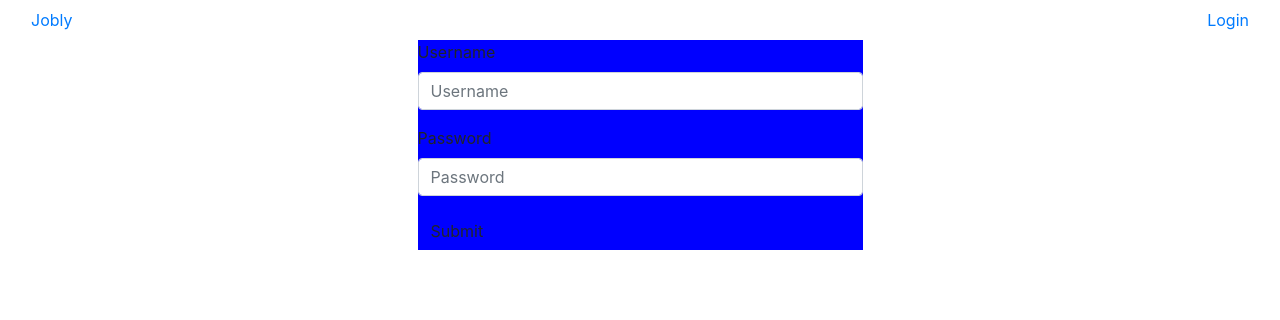
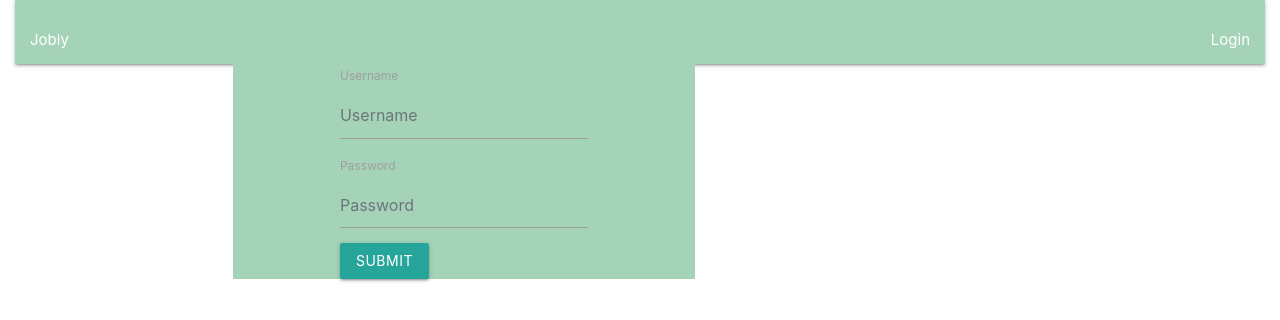
Before and after one commit to stephenisau/jobly, a React (Create React App) app in the folder frontend/: page /login in a window 1280 px wide. Shown: the top 320 px of the page. Built offline with nearby package versions, Linux system fonts and the light colour scheme.

Commit message:
found css color, added styling to nav and login

```diff
--- a/frontend/public/index.html
+++ b/frontend/public/index.html
@@ -11,6 +11,9 @@
     />
     <link rel="apple-touch-icon" href="logo192.png" />
     <link rel="stylesheet" href="https://stackpath.bootstrapcdn.com/bootstrap/4.3.1/css/bootstrap.min.css" integrity="sha384-ggOyR0iXCbMQv3Xipma34MD+dH/1fQ784/j6cY/iJTQUOhcWr7x9JvoRxT2MZw1T" crossorigin="anonymous">
+     <!-- Compiled and minified CSS -->
+     <link rel="stylesheet" href="https://cdnjs.cloudflare.com/ajax/libs/materialize/1.0.0/css/materialize.min.css">
+
     <!--
       manifest.json provides metadata used when your web app is installed on a
       user's mobile device or desktop. See https://developers.google.com/web/fundamentals/web-app-manifest/
--- /dev/null
+++ b/frontend/src/NavBar.css
@@ -0,0 +1,3 @@
+.navbar {
+    background-color: #A4D3B7;
+}
--- a/frontend/src/NavBar.js
+++ b/frontend/src/NavBar.js
@@ -1,6 +1,6 @@
 import React, { Component } from "react";
 import { NavLink } from 'react-router-dom';
-
+import './NavBar.css';
 class NavBar extends Component {
   render() {
     const navLinks =
--- a/frontend/src/companies/CompanyProfile.js
+++ b/frontend/src/companies/CompanyProfile.js
@@ -1,12 +1,14 @@
 import React, { Component } from "react";
 import JoblyApi from '../JoblyApi';
+import JobCard from '../jobs/JobCard'
 import JobList from '../jobs/JobList';
 
 class CompanyProfile extends Component {
   constructor(props) {
     super(props)
     this.state = {
-      company: {}
+      jobs: [],
+      loading: false
     }
   }
   async componentDidMount() {
@@ -14,28 +16,22 @@ class CompanyProfile extends Component {
     response["_token"] = localStorage.getItem('_token');
     response["handle"] = this.props.match.params.handle;
     let company = await JoblyApi.getCompany(response);
-    // console.log(company)
-    this.setState({ company });
-    // console.log(this.state.company.jobs);
-    // debugger;
+    this.setState(st => ({
+      jobs: [...st.jobs, ...company.jobs]
+    }));
   }
   render() {
-    console.log(this.state.company.length)
-    console.log(this.state.company.jobs);
-    let companyData = this.state.company.length > 0 ?
-      <div className="container">
-        <h3>{this.state.company.name}</h3>
-        <p>{this.state.company.description}</p>
-        <JobList jobs={this.state.company.jobs} />
-      </div> :
-      <div>No jobs</div>
+    const companyData = this.state.jobs.map(job => {
+      return <JobCard job={job}/>
+    })
     return (
       <div>
-        { companyData }
+        {/* <pre>{JSON.stringify(this.state.jobs, null, 4)}</pre> */}
+        {companyData}
       </div>
 
     );
   }
 }
 
-export default CompanyProfile;
+export default CompanyProfile
--- a/frontend/src/forms/Login.css
+++ b/frontend/src/forms/Login.css
@@ -1,3 +1,6 @@
 .card-container {
-    background-color: blue;
+    background-color: #A4D3B7;
+    display: flex;
+    align-items: center;
+    justify-content: center;
 }
--- a/frontend/src/forms/Login.js
+++ b/frontend/src/forms/Login.js
@@ -13,16 +13,15 @@ class Login extends Component {
     this.handleSubmit = this.handleSubmit.bind(this);
   }
   handleChange(evt) {
-    this.setState(
-      { [evt.target.name]: evt.target.value }
-    )
+    this.setState({
+      [evt.target.name]: evt.target.value
+    })
   }
 
   async handleSubmit(evt) {
     evt.preventDefault()
     let response = await JoblyApi.login(this.state);
     localStorage.setItem('_token', response.token);
-    console.log("stuff ", localStorage);
   }
 
 
@@ -30,7 +29,7 @@ class Login extends Component {
     return (
       <div className="container">
         <div className="row">
-          <div className="col-sm-9 col-md-7 col-lg-5 mx-auto">
+          <div className="col-md-7">
             <div className="card-container">
               <form onSubmit={this.handleSubmit}>
                 <div className="form-group">
--- a/frontend/src/jobs/JobCard.js
+++ b/frontend/src/jobs/JobCard.js
@@ -2,6 +2,7 @@ import React, { Component } from "react";
 
 class JobCard extends Component {
   render() {
+    console.log(this.props)
     return (
     <div className="Card card mt-3">
       <div className="card-body">
```
